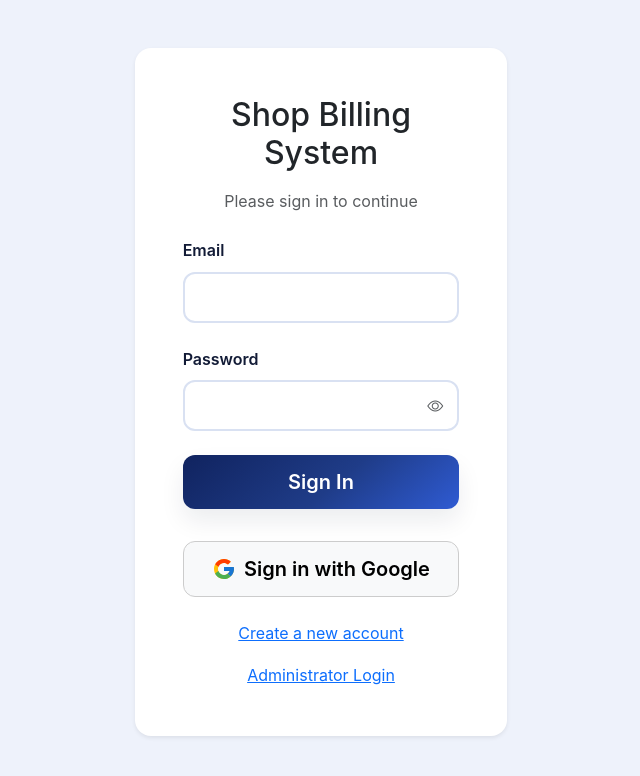
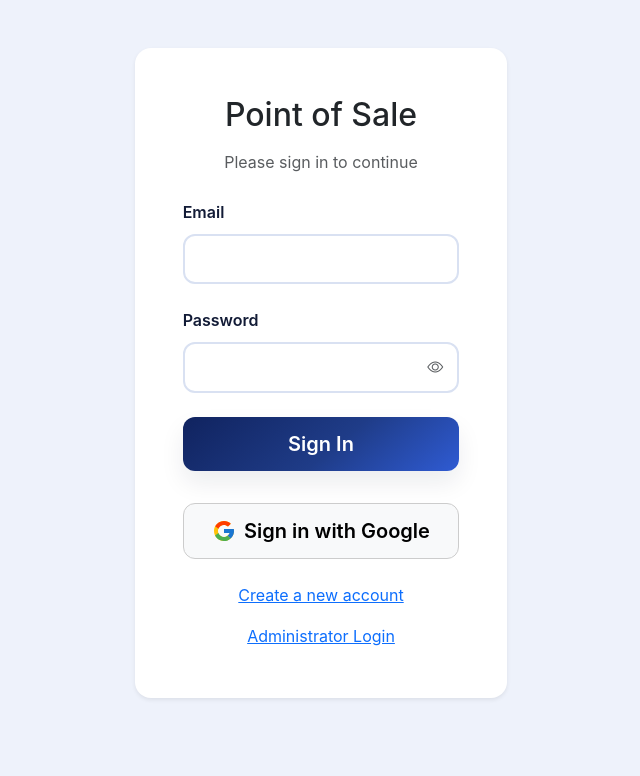
Before and after one commit to shopmanagementsystempk/Shop-Management-System, a React (Create React App) app: page /login in a window 1280 px wide. Shown: the top 776 px of the page, without its empty margins (459-1099 px from the left). Built offline with nearby package versions, Linux system fonts and the light colour scheme; no server answers; what cloudinary-core would draw is missing.

Commit message:
Update Login.js

```diff
--- a/src/pages/Login.js
+++ b/src/pages/Login.js
@@ -248,7 +248,7 @@ const Login = () => {
           <Card className="shadow-sm border-0">
             <Card.Body className="p-5">
               <div className="text-center mb-4">
-                <h2 className="mb-3">Shop Billing System</h2>
+                <h2 className="mb-3">Point of Sale</h2>
                 <p className="text-muted">Please sign in to continue</p>
               </div>
 
```
